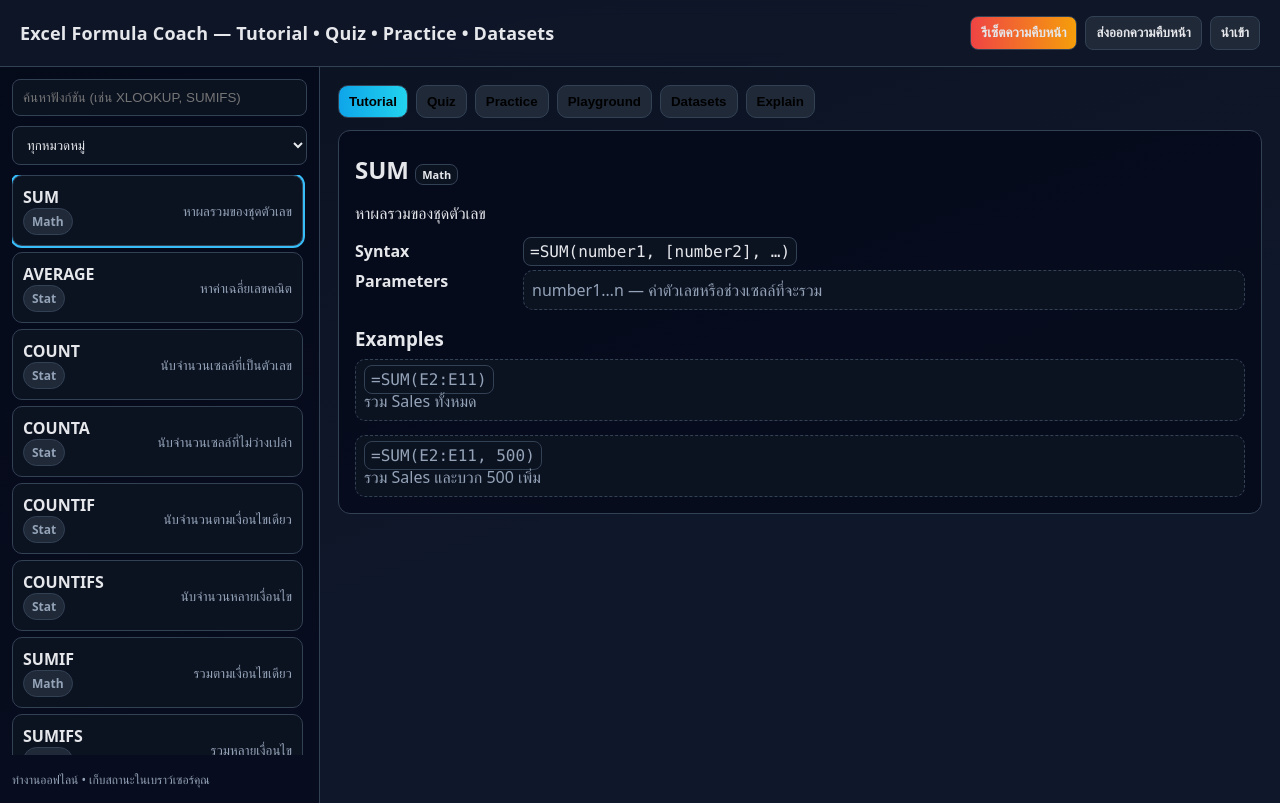
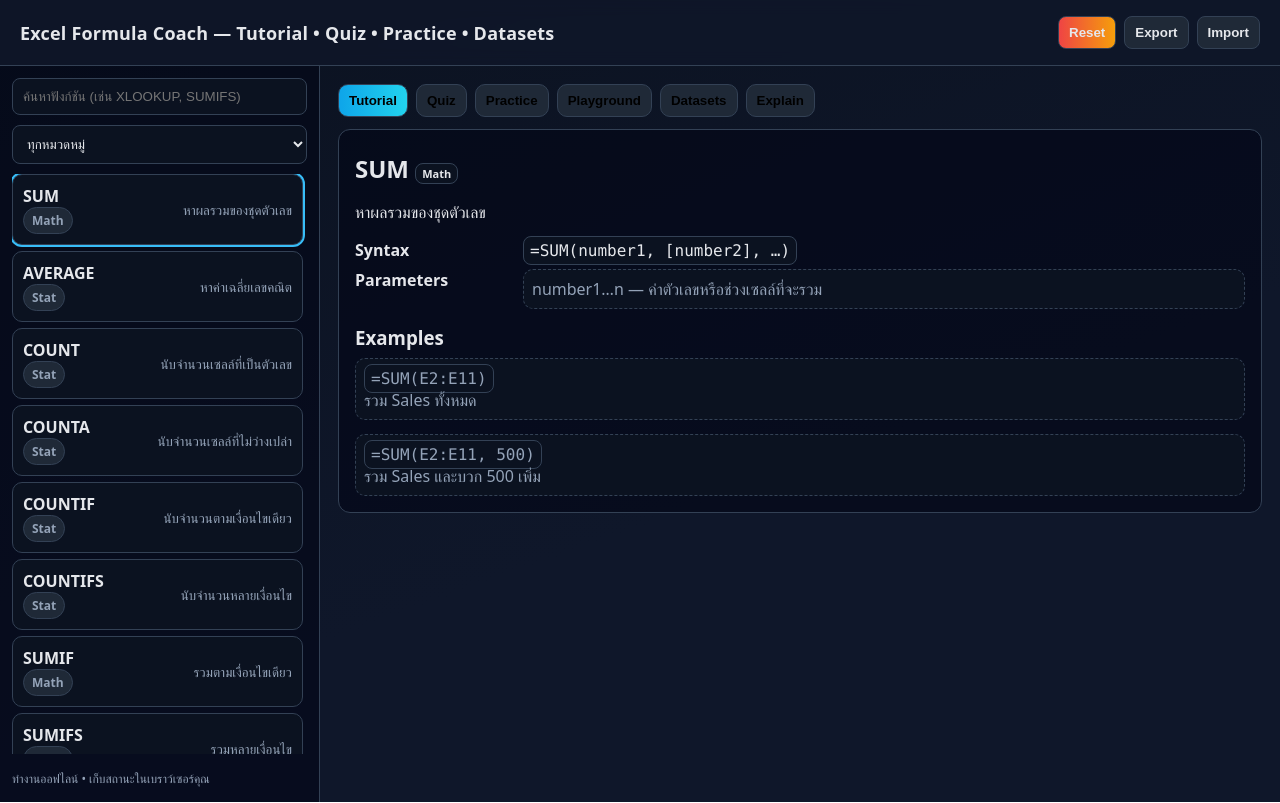
Before and after one commit to chitDev/MyFunction, a plain HTML site: page index.html in a window 1280 px wide. Drawn offline with Linux system fonts and the light colour scheme.

Commit message:
Update index.html

```diff
--- a/index.html
+++ b/index.html
@@ -65,9 +65,9 @@
 <header>
   <h1>Excel Formula Coach — Tutorial • Quiz • Practice • Datasets</h1>
   <div class="actions">
-    <button id="btnReset" class="btn danger">รีเซ็ตความคืบหน้า</button>
-    <button id="btnExportState" class="btn">ส่งออกความคืบหน้า</button>
-    <button id="btnImportState" class="btn">นำเข้า</button>
+    <button id="btnReset" class="btn danger">Reset</button>
+    <button id="btnExportState" class="btn">Export</button>
+    <button id="btnImportState" class="btn">Import</button>
     <input id="stateFile" type="file" accept=".json" class="sr" />
   </div>
 </header>
```
